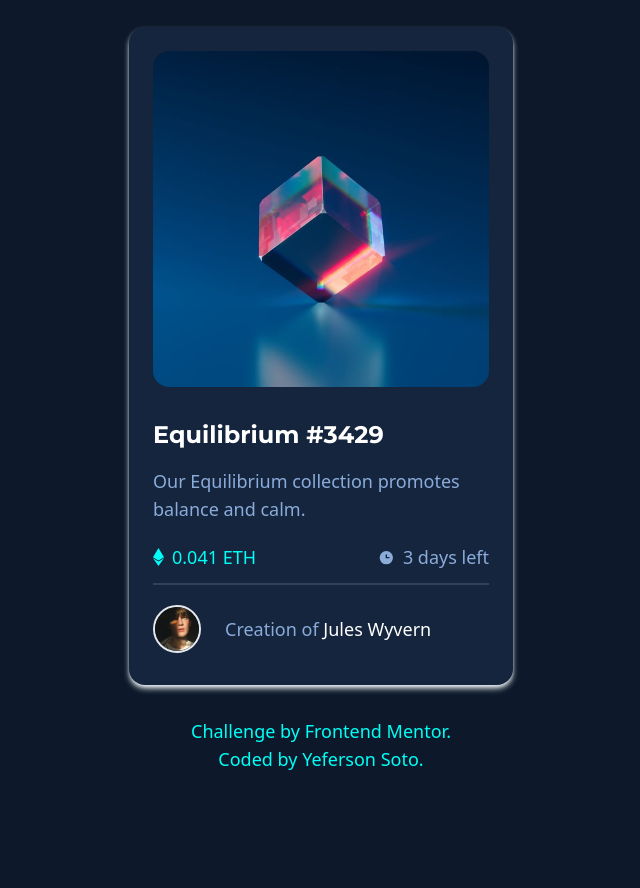
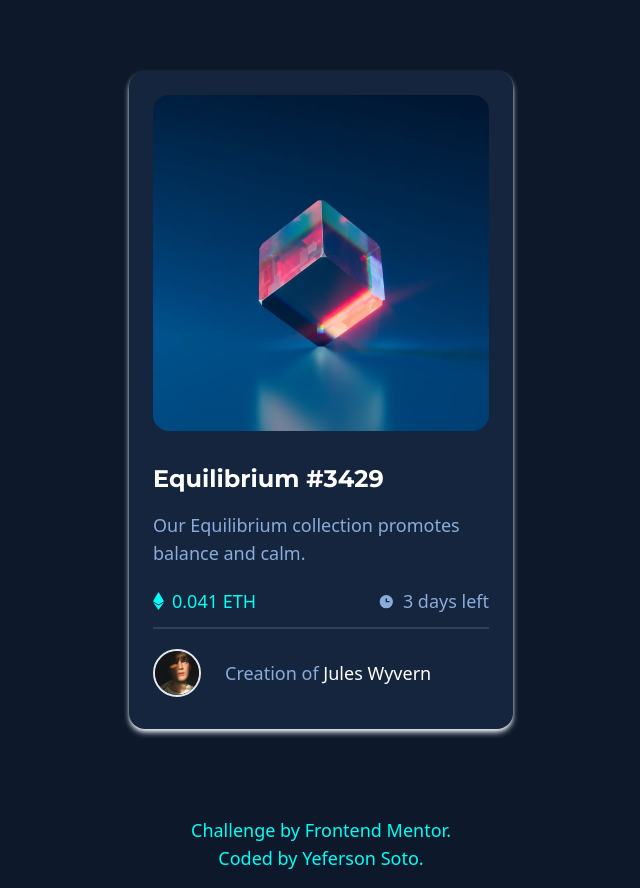
Before and after one commit to duquerson/nft_preview_card_component, a website: page src/index.html in a window 1280 px wide. Shown: the whole page, without its empty margins (319-959 px from the left). Before the commit the page ends 800 px from the top, so only its background shows below. Drawn offline with Linux system fonts and the light colour scheme.

Commit message:
changes style center css

```diff
--- a/src/index.html
+++ b/src/index.html
@@ -13,7 +13,7 @@
   </head>
   <body class="bg-azul_oscuro_main text-lg text-azul_claro">
     <main class="box-border w-full h-screen  grid justify-center content-center">
-      <section class="w-96 h-auto p-6 bg-azul_oscuro_card rounded-2xl overflow-hidden shadow-md shadow-slate-100">
+      <section class="w-96 h-fit p-6 bg-azul_oscuro_card rounded-2xl overflow-hidden shadow-md shadow-slate-100">
         <figure class="pb-8 relative"><img class="w-auto h-uto rounded-2xl overflow-hidden" src="./images/image-equilibrium.jpg" alt="dado en equilibrio">
           <div class="absolute top-0 w-full h-90 rounded-2xl bg-azul2 opacity-0 transition-opacity duration-500 ease-in-out hover:cursor-pointer hover:opacity-100">                   <img class="absolute top-132 right-142 mix-blend-lighten" src="./images/icon-view.svg" alt="ojo"></div>
         </figure>
@@ -37,9 +37,9 @@
           <p class="ml-6">Creation of <strong class="text-white font-normal hover:cursor-pointer hover:text-azul">Jules Wyvern</strong></p>
         </footer>
       </section>
-      <section class="text-center text-azul">
-        <p class="mt-8 text-center text-base font-semibold"> </p>Challenge by <a class="hover:cursor-pointer hover:text-azul_oscuro_line" href="https://www.frontendmentor.io?ref=challenge" target="_blank">Frontend Mentor.</a><br>Coded by <a class="hover:cursor-pointer hover:text-azul_oscuro_line" href="https://github.com/duquerson">Yeferson Soto.</a>
-      </section>
     </main>
+    <section class="text-center text-azul py-4">
+      <p class="text-center text-base font-semibold"> </p>Challenge by <a class="hover:cursor-pointer hover:text-azul_oscuro_line" href="https://www.frontendmentor.io?ref=challenge" target="_blank">Frontend Mentor.<br></a>Coded by <a class="hover:cursor-pointer hover:text-azul_oscuro_line" href="https://github.com/duquerson">Yeferson Soto.</a>
+    </section>
   </body>
 </html>
```
Also changed, not shown: src/style.css.
